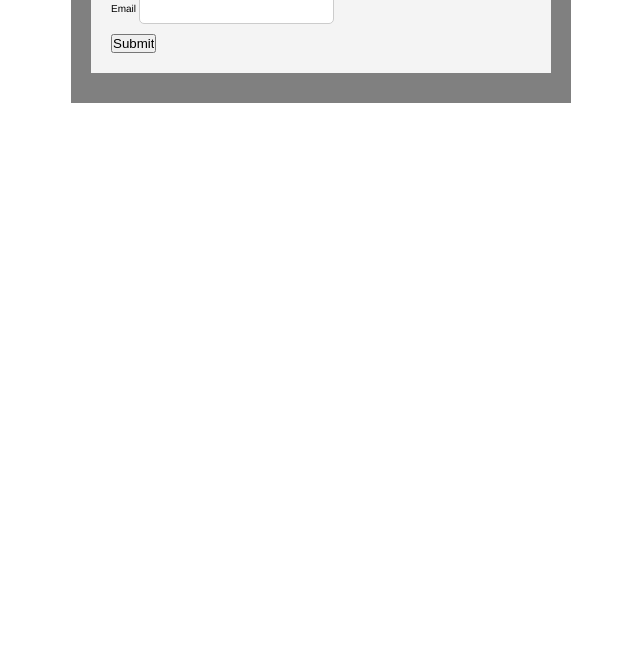
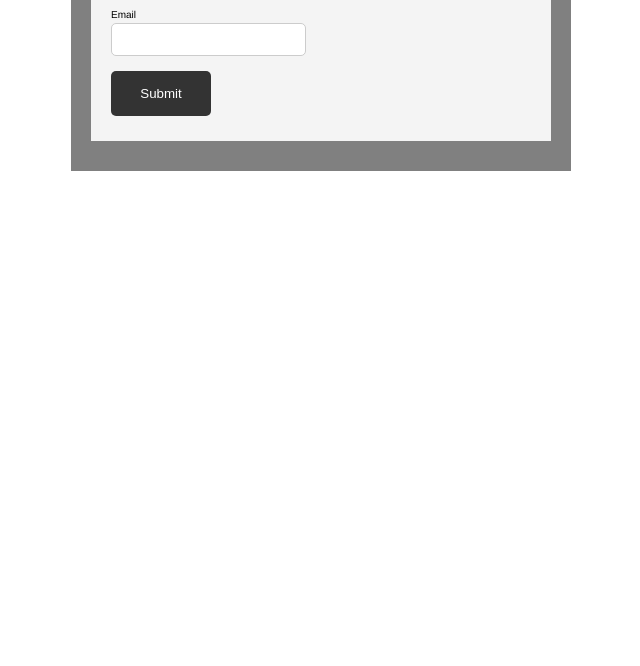
Before and after one commit to damolabolaji/javascriptform, a plain HTML site: page index.html in a window 1280 px wide. Shown: the part 134-800 px from the top of the page, without its empty margins (319-959 px from the left). Drawn offline with Linux system fonts and the light colour scheme.

Commit message:
Update style.css
added button style

```diff
--- a/style.css
+++ b/style.css
@@ -29,6 +29,10 @@ form {
   background:#f4f4f4;
 }
 
+form label {
+  display: block;
+}
+
 form input[type='text']{
   border: 1px solid #ccc;
   border-radius: 5px;
@@ -36,6 +40,17 @@ form input[type='text']{
   padding: 8px;
 }
 
+.btn{
+  background-color:#333;
+  color: white;
+  padding: 15px 15px;
+  margin: 5px 0;
+  width: 100px;
+  display: block;
+  border-radius: 5px;
+  border: 0;
+
+}
 
 //javascript created class
 .error{
```
